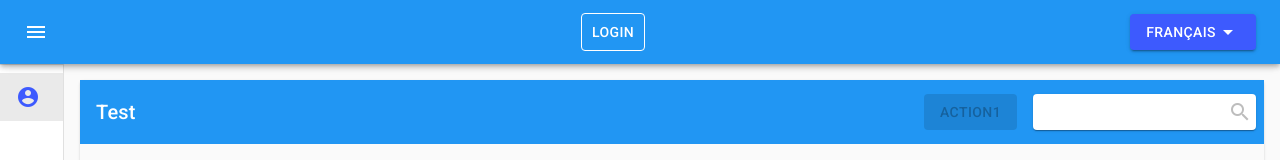
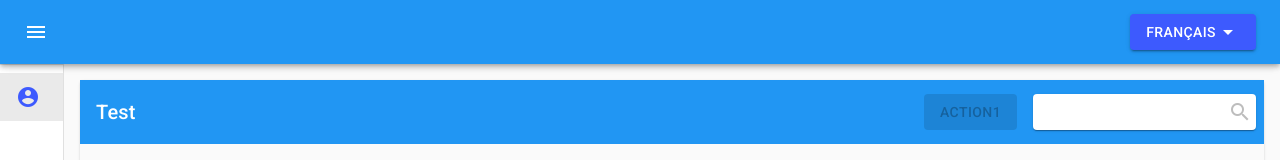
Before and after one commit to Maexwel/web-structure, a React (Create React App) app: page / in a window 1280 px wide. Shown: the top 160 px of the page. Built offline with nearby package versions, Linux system fonts and the light colour scheme.

Commit message:
remove unused bordered button

```diff
--- a/src/components/pages/templates/Page.js
+++ b/src/components/pages/templates/Page.js
@@ -6,7 +6,6 @@ import { Drawer, Grid, AppBar, Toolbar, List, ListItemText, ListItemIcon, ListIt
 import { connect } from 'react-redux';
 import { updateViewAction } from '../../../store/actions/viewActions';
 import { withRouter } from 'react-router-dom';
-import { BorderedButton } from '../../ui-kit/buttons/BorderedButton';
 import { LangPicker } from '../../LangPicker';
 
 const drawerWidth = 220;
@@ -132,7 +131,6 @@ const Page = (props) => {
                             </IconButton>
                         </Grid>
                         <Grid item>
-                            <BorderedButton label="Login" onClick={() => { }} />
                         </Grid>
                         <Grid item>
                             <LangPicker />
--- a/src/components/ui-kit/buttons/BorderedButton/BorderedButton.js
+++ /dev/null
@@ -1,22 +0,0 @@
-import React from 'react';
-import { createStyles, makeStyles } from '@material-ui/core/styles';
-import { Button } from '@material-ui/core';
-
-const useStyles = makeStyles((theme) =>
-    createStyles({
-        borderedButton: {
-            border: "1px solid white",
-            margin: theme.spacing(1)
-        },
-    })
-);
-
-const BorderedButton = ({ label, onClick }) => {
-    const classes = useStyles();
-    return (
-        <Button className={classes.borderedButton} color="inherit" onClick={onClick}>
-            {label}
-        </Button>
-    )
-}
-export default BorderedButton;
--- a/src/components/ui-kit/buttons/BorderedButton/index.js
+++ /dev/null
@@ -1 +0,0 @@
-export { default as BorderedButton } from './BorderedButton';
```
